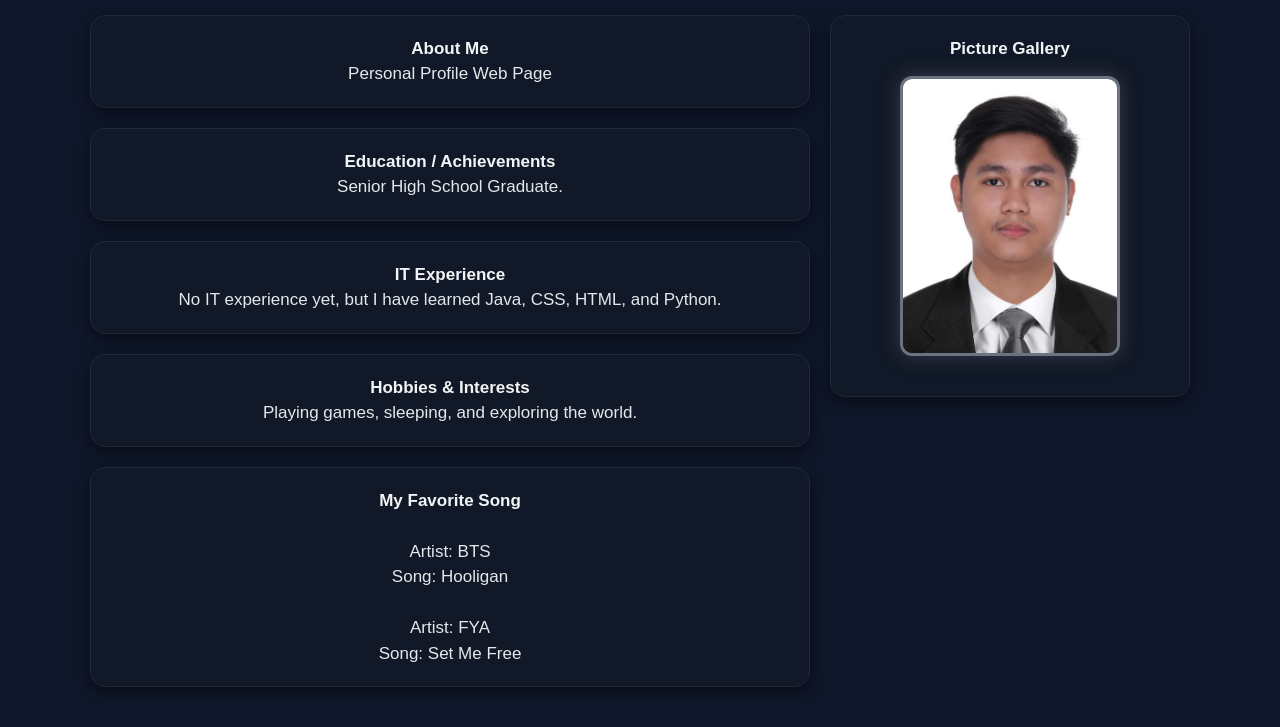
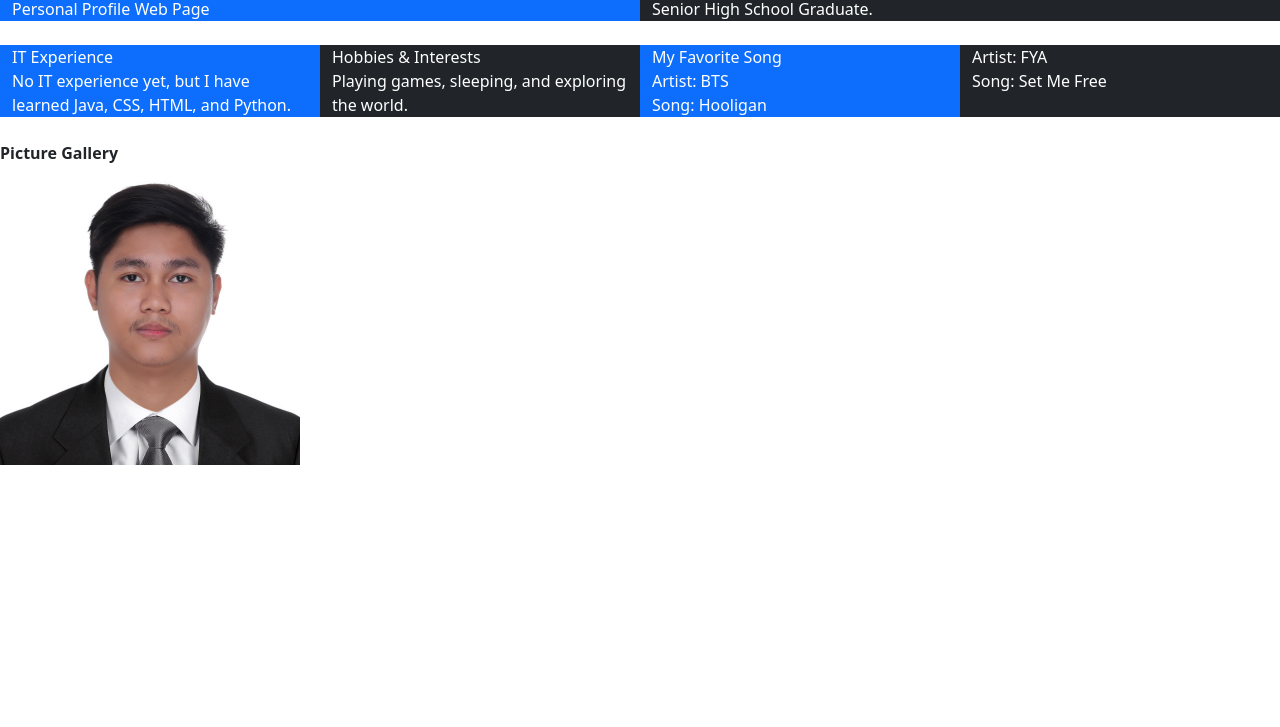
Before and after one commit to Jmonses/webprog-CF251-html-lessons, a plain HTML site: page introduction/index.html in a window 1280 px wide. Shown: the part 91-818 px from the top of the page. Drawn offline with nearby package versions, Linux system fonts and the light colour scheme.

Commit message:
Update index.html

```diff
--- a/introduction/index.html
+++ b/introduction/index.html
@@ -1,56 +1,71 @@
 <!DOCTYPE html>
 <html>
 <head>
+    <meta charset="utf-8">
+    <meta name="viewport" content="width=device-width, initial-scale=1">
+
+    <title>Personal Profile Web Page</title>
+
     <link href="https://cdn.jsdelivr.net/npm/bootstrap@5.3.8/dist/css/bootstrap.min.css" rel="stylesheet">
-    <link rel="stylesheet" href="css/rwd.css">
-    <link rel="stylesheet" href="css/style.css">
-    <link rel="stylesheet" href="css/grid.css">
-    <meta name="viewport" content="width=device-width, initial-scale=1.0">
-    <title>Personal Profile Web Page</title>
 </head>
+
 <body>
 
 <h1>Personal Profile Web Page</h1>
 
-<div class="container">
+<div class="container-fluid mt-3">
 
-    <div class="about">
-        <strong>About Me</strong><br>
+    <div class="row">
+
+        <div class="col-md bg-primary text-white">
+            About Me<br>
             Personal Profile Web Page
         </div>
 
-    <div class="education">
-        <strong>Education / Achievements</strong><br>
+        <div class="col-md bg-dark text-white">
+            Education / Achievements<br>
             Senior High School Graduate.
         </div>
 
-    <div class="experience">
-        <strong>IT Experience</strong><br>
+    </div>
+
+    <br>
+
+    <div class="row">
+
+        <div class="col-md bg-primary text-white">
+            IT Experience<br>
             No IT experience yet, but I have learned Java, CSS, HTML, and Python.
         </div>
 
-    <div class="hobbies">
-        <strong>Hobbies & Interests</strong><br>
+        <div class="col-md bg-dark text-white">
+            Hobbies & Interests<br>
             Playing games, sleeping, and exploring the world.
         </div>
 
-    <div class="songs">
-        <strong>My Favorite Song</strong><br><br>
+        <div class="col-md bg-primary text-white">
+            My Favorite Song<br>
+            Artist: BTS<br>
+            Song: Hooligan
+        </div>
 
-        Artist: BTS<br>
-        Song: Hooligan<br><br>
-
+        <div class="col-md bg-dark text-white">
             Artist: FYA<br>
             Song: Set Me Free
         </div>
 
-    <div class="gallery">
-        <strong>Picture Gallery</strong><br>
-        <img src="images/Monsi.jfif" alt="Picture">
     </div>
 
 </div>
 
+<br>
+
+<p>
+<strong>Picture Gallery</strong><br>
+<img src="images/Monsi.jfif" alt="Picture" width="300">
+</p>
+
 <script src="https://cdn.jsdelivr.net/npm/bootstrap@5.3.8/dist/js/bootstrap.bundle.min.js"></script>
+
 </body>
 </html>
```
Lines whose indentation alone changed are shown as unchanged.
